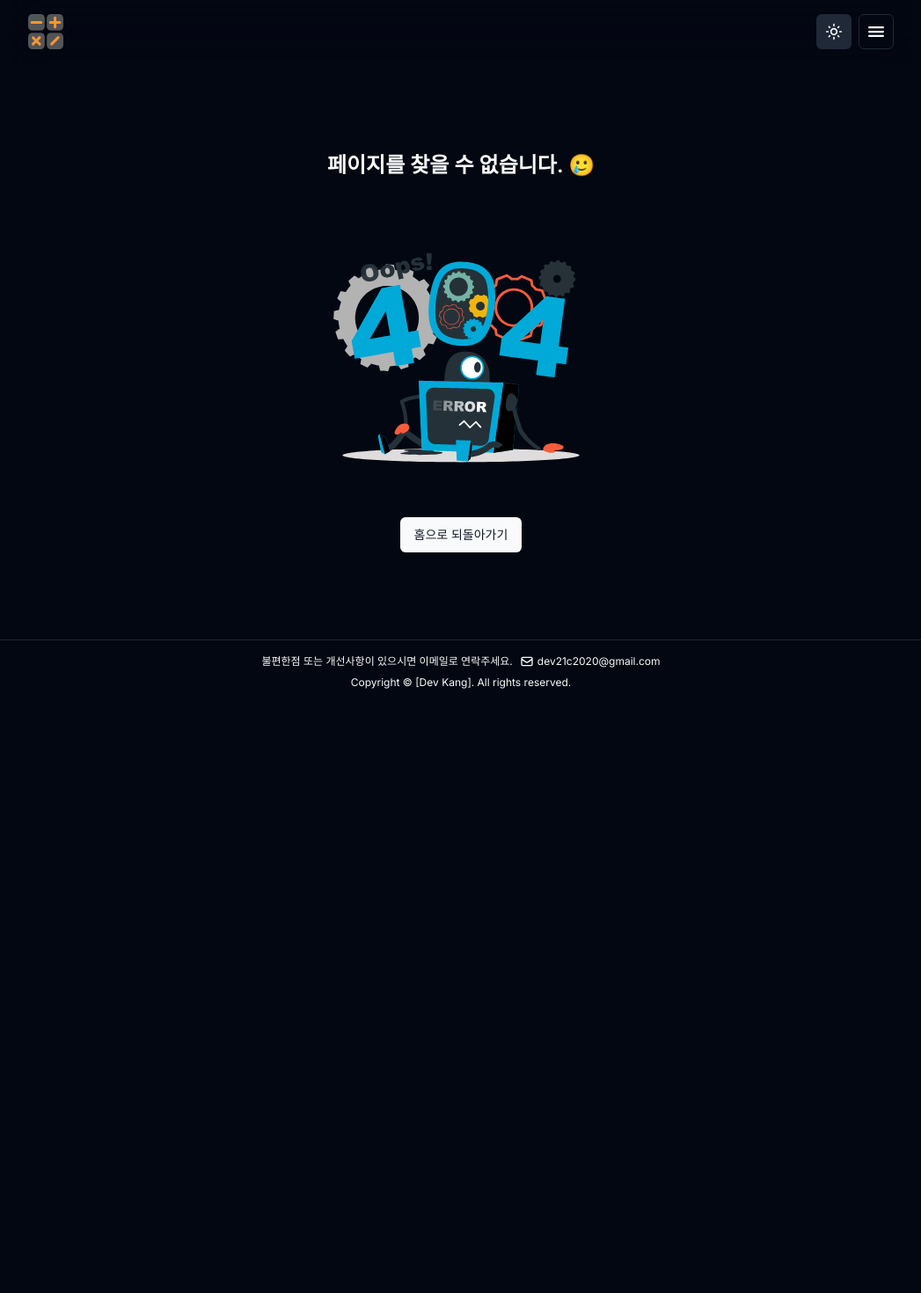
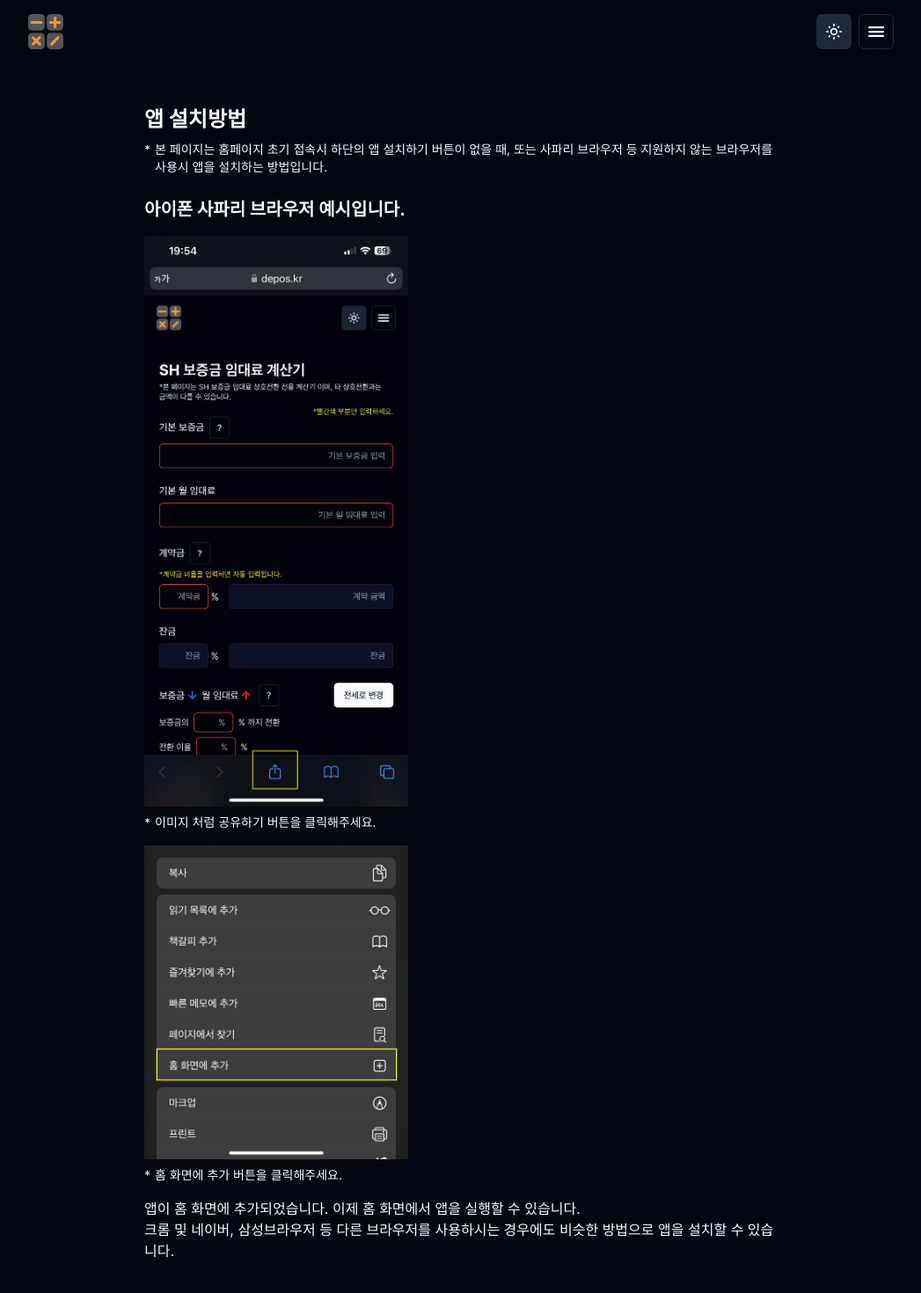
Before and after one commit to WebKBS/deposit-calculator, a Next.js app: page /install in a window 1280 px wide. Before the commit this address had no page. Shown: the top 1470 px of the page at 88% size, without its empty margins (116-1163 px from the left). Before the commit the page ends 800 px from the top, so only its background shows below. Built offline with nearby package versions, Linux system fonts and the light colour scheme.

Commit message:
앱 설치 가이드 추가

```diff
--- a/app/contact/page.tsx
+++ /dev/null
@@ -1,3 +0,0 @@
-export default function ContactPage() {
-  return <div>현재 페이지는 작업중입니다..</div>;
-}
--- /dev/null
+++ b/app/install/page.tsx
@@ -0,0 +1,53 @@
+import Image from 'next/image';
+
+const InstallPage = () => {
+  return (
+    <main className="flex-1">
+      <div className="max-w-screen-md px-6 py-12 m-auto">
+        <h2 className="mb-2 text-2xl font-bold">앱 설치방법</h2>
+        <p className="text-sm relative pl-3">
+          <span className="absolute left-0 top-0">*</span>본 페이지는 홈페이지
+          초기 접속시 하단의 앱 설치하기 버튼이 없을 때, 또는 사파리 브라우저 등
+          지원하지 않는 브라우저를 사용시 앱을 설치하는 방법입니다.
+        </p>
+        <h3 className="mt-6 mb-4 text-xl font-bold">
+          아이폰 사파리 브라우저 예시입니다.
+        </h3>
+        <Image
+          src="/install.png"
+          width={300}
+          height={300}
+          alt="아이폰 예시 이미지"
+          className="mb-2 w-[300px] h-auto"
+          priority
+        />
+        <p className="text-sm relative pl-3 mb-4">
+          <span className="absolute left-0 top-0">*</span> 이미지 처럼 공유하기
+          버튼을 클릭해주세요.
+        </p>
+        <Image
+          src="/home.png"
+          width={300}
+          height={300}
+          alt="아이폰 예시 이미지"
+          className="mb-2 w-[300px] h-auto"
+          priority
+        />
+        <p className="text-sm relative pl-3 mb-4">
+          <span className="absolute left-0 top-0">*</span>홈 화면에 추가 버튼을
+          클릭해주세요.
+        </p>
+        <p>
+          앱이 홈 화면에 추가되었습니다. 이제 홈 화면에서 앱을 실행할 수
+          있습니다.
+        </p>
+        <p>
+          크롬 및 네이버, 삼성브라우저 등 다른 브라우저를 사용하시는 경우에도
+          비슷한 방법으로 앱을 설치할 수 있습니다.
+        </p>
+      </div>
+    </main>
+  );
+};
+
+export default InstallPage;
--- a/components/Menu/MenuList.tsx
+++ b/components/Menu/MenuList.tsx
@@ -1,16 +1,6 @@
+import { menuList } from '@/config/navigationData';
 import { useMenu } from '@/store/store';
 import Link from 'next/link';
-
-const menuList = [
-  {
-    name: 'SH 보증금 임대료 계산기',
-    href: '/',
-  },
-  // {
-  //   name: '문의하기',
-  //   href: '/contact',
-  // },
-];
 
 export default function MenuList() {
   const toggle = useMenu((state) => state.toggle);
--- a/components/sh/store/store.ts
+++ /dev/null
@@ -1,74 +0,0 @@
-import { parseInputNumber } from '@/utils/numberUtils';
-import { ChangeEvent } from 'react';
-import { create } from 'zustand';
-
-interface IShCalculatorStore {
-  isDepositChange: boolean;
-  toggleDepositChange: () => void;
-  enteredInput: {
-    defaultDeposit: string;
-    defaultRent: string;
-    downPayment: string;
-    balance: string;
-    maxConversionRate: string;
-    conversionRate: string;
-    desiredDeposit: string;
-  };
-
-  handleDefaultDeposit: ({ target }: ChangeEvent<HTMLInputElement>) => void;
-  handleDefaultRent: ({ target }: ChangeEvent<HTMLInputElement>) => void;
-  handleDownPayment: ({ target }: ChangeEvent<HTMLInputElement>) => void;
-}
-
-const useShCalculatorStore = create<IShCalculatorStore>((set) => ({
-  // 월세 전세 변경 버튼 클릭시
-  isDepositChange: false,
-  toggleDepositChange: () =>
-    set((state) => ({ isDepositChange: !state.isDepositChange })),
-
-  //인풋 입력값
-  enteredInput: {
-    defaultDeposit: '',
-    defaultRent: '',
-    downPayment: '',
-    balance: '',
-    maxConversionRate: '',
-    conversionRate: '',
-    desiredDeposit: '',
-  },
-
-  // 기본 보증금 계산
-  handleDefaultDeposit: ({ target }) => {
-    const defaultDepositInputValue = parseInputNumber(target.value);
-
-    set((state) => ({
-      enteredInput: {
-        ...state.enteredInput,
-        defaultDeposit: defaultDepositInputValue.toLocaleString(),
-      },
-    }));
-  },
-
-  handleDefaultRent: ({ target }) => {
-    const defaultRentInputValue = parseInputNumber(target.value);
-    set((state) => ({
-      enteredInput: {
-        ...state.enteredInput,
-        defaultRent: defaultRentInputValue.toLocaleString(),
-      },
-    }));
-  },
-
-  handleDownPayment: ({ target }) => {
-    const downPaymentInputValue = parseInputNumber(target.value);
-
-    set((state) => ({
-      enteredInput: {
-        ...state.enteredInput,
-        downPayment: downPaymentInputValue.toLocaleString(),
-      },
-    }));
-  },
-}));
-
-export default useShCalculatorStore;
--- /dev/null
+++ b/config/navigationData.ts
@@ -0,0 +1,10 @@
+export const menuList = [
+  {
+    name: 'SH 보증금 임대료 계산기',
+    href: '/',
+  },
+  {
+    name: 'App 설치방법',
+    href: '/install',
+  },
+];
```
Also changed, not shown: public/home.png (added), public/install.png (added).
